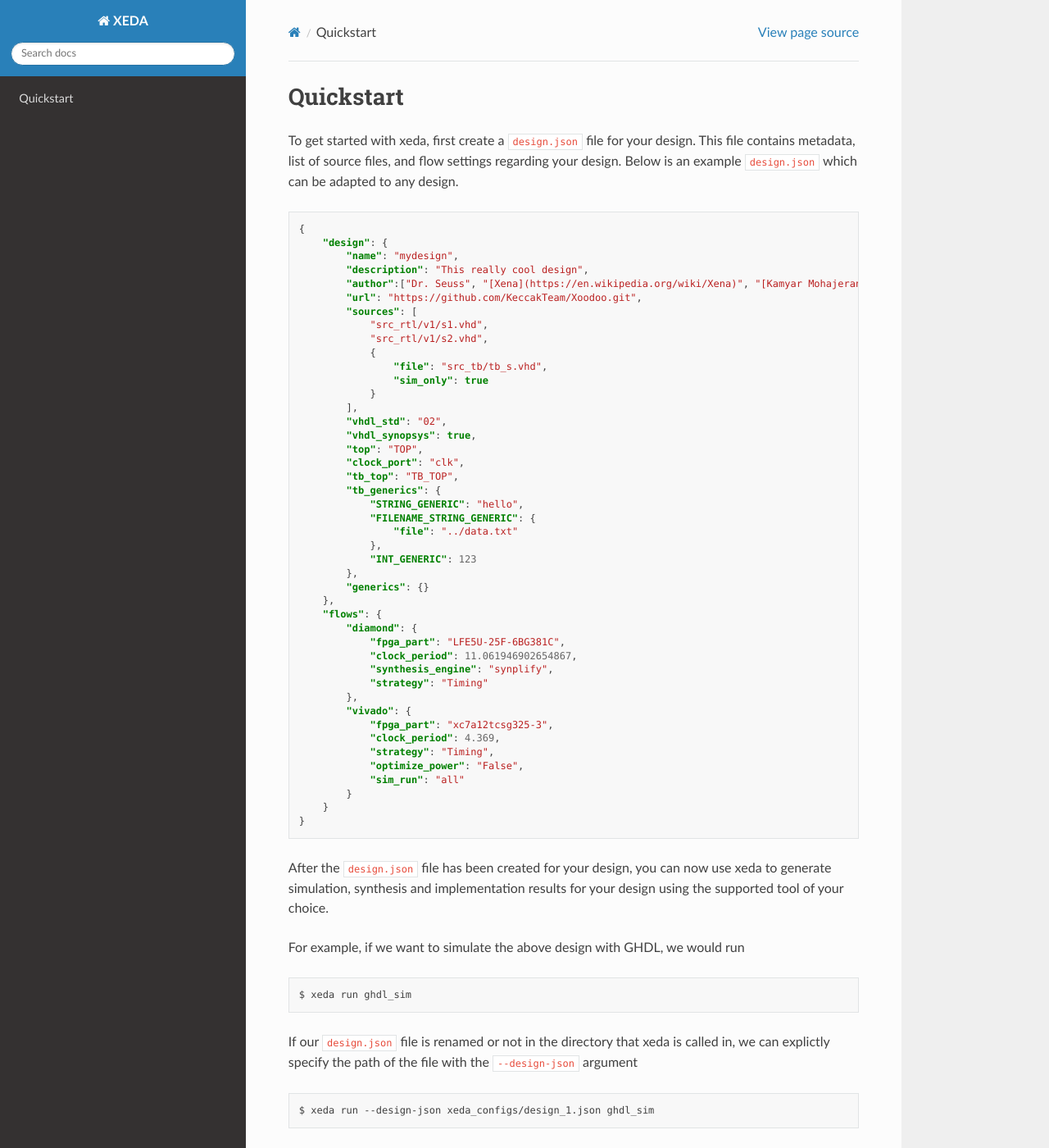
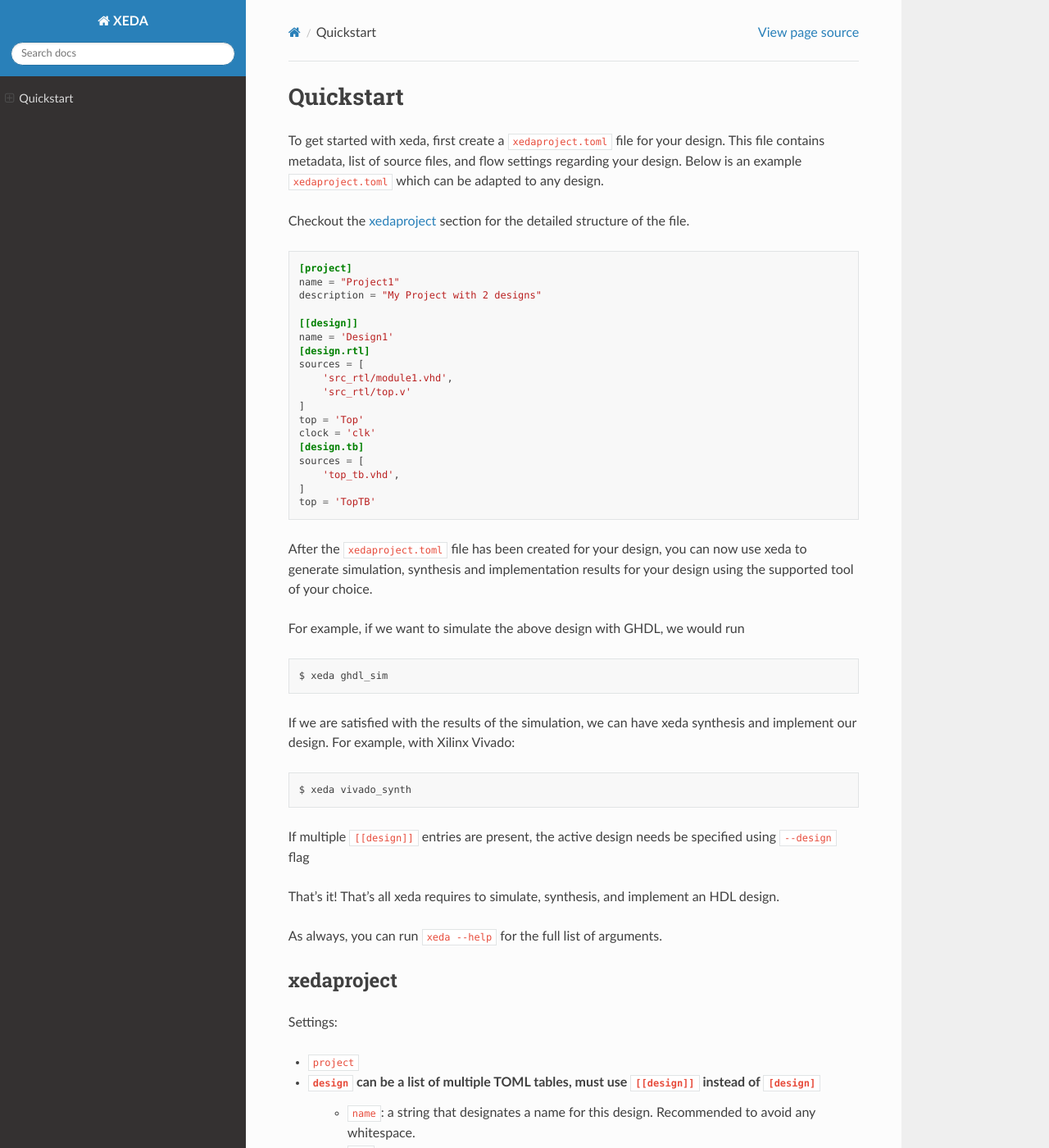
Before and after one commit to XedaHQ/xeda, a Sphinx documentation site: the page built from docs/quickstart.rst, in a window 1280 px wide and 1400 px high. Shown: the whole window at 82% size. Built offline with Sphinx 7.4.7 and the Read the Docs theme 2.0.0, drawn with Linux system fonts in a browser that asks for light colours; some of the changed text lies outside the part shown.

```diff
--- a/docs/quickstart.rst
+++ b/docs/quickstart.rst
@@ -1,80 +1,79 @@
 Quickstart
 ==========
 
-To get started with xeda, first create a ``design.json`` file for your design.
+.. OUTDATED FIXME
+
+To get started with xeda, first create a ``xedaproject.toml`` file for your design.
 This file contains metadata, list of source files, and flow settings regarding
-your design. Below is an example ``design.json`` which can be adapted to any design.
+your design. Below is an example ``xedaproject.toml`` which can be adapted to any design.
 
-.. Checkout the :ref: design.json page for the full list of settings availble.
-.. TODO add design.json breakdown
+Checkout the xedaproject_ section for the detailed structure of the file.
 
-.. code-block:: json
+.. TODO add xedaproject.toml breakdown
 
-    {
-        "design": {
-            "name": "mydesign",
-            "description": "This really cool design",
-            "author":["Dr. Seuss", "[Xena](https://en.wikipedia.org/wiki/Xena)", "[Kamyar Mohajerani](mailto:kammoh@gmail.com)"],
-            "url": "https://github.com/KeccakTeam/Xoodoo.git",
-            "sources": [
-                "src_rtl/v1/s1.vhd",
-                "src_rtl/v1/s2.vhd",
-                {
-                    "file": "src_tb/tb_s.vhd",
-                    "sim_only": true
-                }
-            ],
-            "vhdl_std": "02",
-            "vhdl_synopsys": true,
-            "top": "TOP",
-            "clock_port": "clk",
-            "tb_top": "TB_TOP",
-            "tb_generics": {
-                "STRING_GENERIC": "hello",
-                "FILENAME_STRING_GENERIC": {
-                    "file": "../data.txt"
-                },
-                "INT_GENERIC": 123
-            },
-            "generics": {}
-        },
-        "flows": {
-            "diamond": {
-                "fpga_part": "LFE5U-25F-6BG381C",
-                "clock_period": 11.061946902654867,
-                "synthesis_engine": "synplify",
-                "strategy": "Timing"
-            },
-            "vivado": {
-                "fpga_part": "xc7a12tcsg325-3",
-                "clock_period": 4.369,
-                "strategy": "Timing",
-                "optimize_power": "False",
-                "sim_run": "all"
-            }
-        }
-    }
 
-After the ``design.json`` file has been created for your design, you can now use xeda to generate simulation, synthesis and implementation results for your design using the supported tool of your choice.
+.. code-block:: toml
+
+    [project]
+    name = "Project1"
+    description = "My Project with 2 designs"
+
+    [[design]]
+    name = 'Design1'
+    [design.rtl]
+    sources = [
+        'src_rtl/module1.vhd',
+        'src_rtl/top.v'
+    ]
+    top = 'Top'
+    clock = 'clk'
+    [design.tb]
+    sources = [
+        'top_tb.vhd',
+    ]
+    top = 'TopTB'
+
+
+
+After the ``xedaproject.toml`` file has been created for your design, you can now use xeda to generate simulation, synthesis and implementation results for your design using the supported tool of your choice.
 
 For example, if we want to simulate the above design with GHDL, we would run
 
 .. code-block:: bash
 
-    $ xeda run ghdl_sim
-
-If our ``design.json`` file is renamed or not in the directory that xeda is called in, we can explictly specify the path of the file with the ``--design-json`` argument
-
-.. code-block:: bash
-
-    $ xeda run --design-json xeda_configs/design_1.json ghdl_sim
+    $ xeda ghdl_sim
 
 If we are satisfied with the results of the simulation, we can have xeda synthesis and implement our design. For example, with Xilinx Vivado:
 
 .. code-block:: bash
 
-    $ xeda run vivado_synth
+    $ xeda vivado_synth
+
+If multiple ``[[design]]`` entries are present, the active design needs be specified using ``--design`` flag
 
 That's it! That's all xeda requires to simulate, synthesis, and implement an HDL design.
 
-As always, you can run ``xeda --help`` or ``xeda run --help`` for the full list of arguments
+As always, you can run ``xeda --help`` for the full list of arguments.
+
+
+xedaproject
+-----------
+Settings:
+
+- ``project``
+- ``design`` can be a list of multiple TOML tables, must use ``[[design]]`` instead of ``[design]``
+    - ``name``: a string that designates a name for this design. Recommended to avoid any whitespace.
+    - ``rtl``
+        - ``sources``: a list of HDL files used for synthesis and simulation
+        - ``top``: syntehsis top entity/module
+    - ``tb``
+        - ``sources``: a list of testbench files used for simulation only
+        - ``top``: simulation top entity/module/function
+- ``flows``
+
+The sub-tables may include optional entries referenced only by a particular plugin.
+E.g., ``design.lwc`` is used by ``lwc`` plugins.
+
+
+bash-completion
+---------------
```
Also changed, not shown: setup.py (+26 -4 lines), 3 other files.
